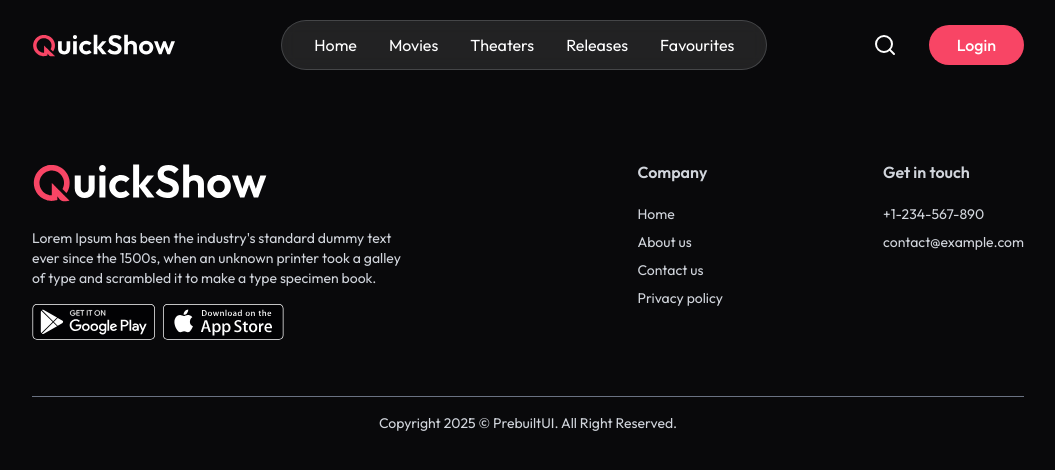
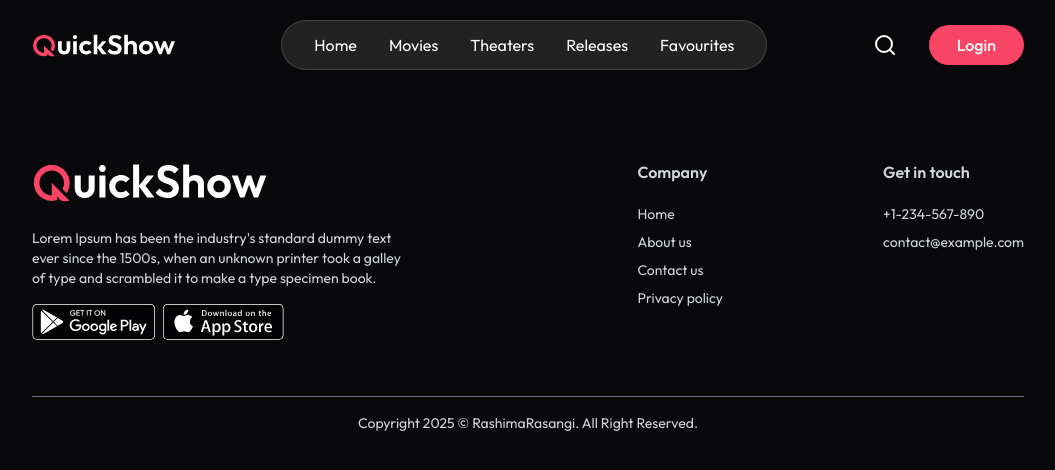
Before and after one commit to rashimarasangi/QuickShow, a React (Vite) app: page /favourite in a window 1280 px wide. Shown: the top 470 px of the page, without its empty margins (112-1167 px from the left). Built offline with nearby package versions, Linux system fonts and the light colour scheme; no server answers.

Commit message:
updated footer section is added

```diff
--- a/src/Components/Footer.jsx
+++ b/src/Components/Footer.jsx
@@ -35,7 +35,7 @@ const Footer = () => {
                 </div>
             </div>
             <p className="pt-4 text-center text-sm pb-5">
-                Copyright {new Date().getFullYear()} © <a href="https://prebuiltui.com">PrebuiltUI</a>. All Right Reserved.
+                Copyright {new Date().getFullYear()} © RashimaRasangi. All Right Reserved.
             </p>
         </footer>
   )
```
